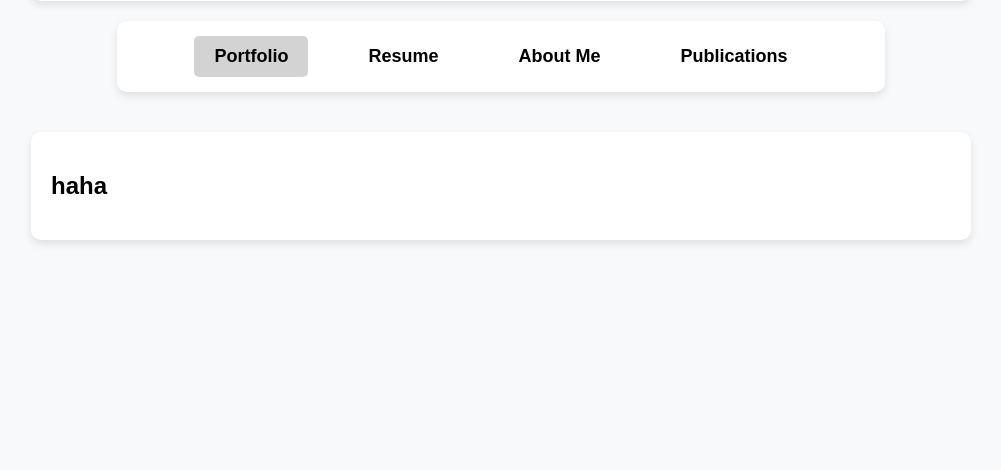
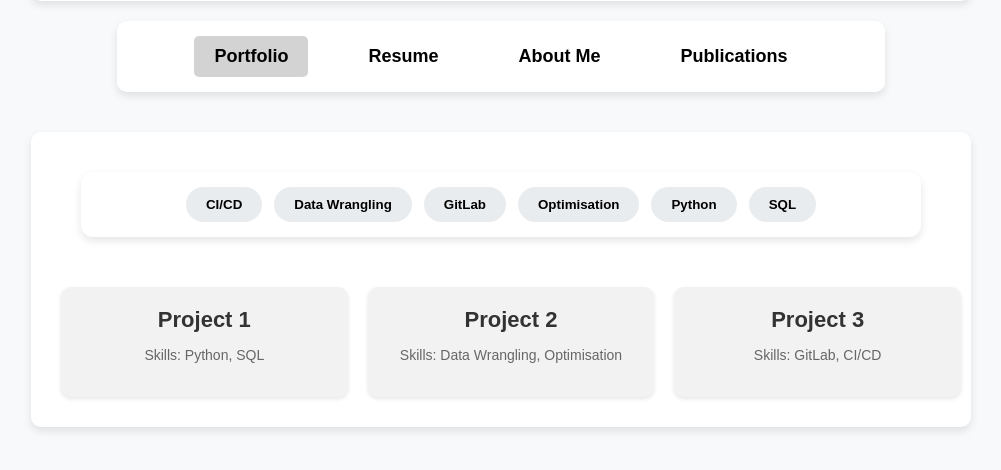
Before and after one commit to yehezkieled/portfolio_website, a Python web app: template website/templates/home.html in a window 1280 px wide. Shown: the part 169-639 px from the top of the page, without its empty margins (139-1140 px from the left). Run offline with Jinja, Linux system fonts and the light colour scheme; the template is opened without the code that fills it, so the values that code supplies are empty.

Commit message:
add filtering and portfolio page

```diff
--- a/website/static/css/style.css
+++ b/website/static/css/style.css
@@ -107,6 +107,97 @@ body {
   display: block; /* Show only the Projects section by default */
 }
 
+/* portfolio section */
+/* Filter Buttons */
+#filter-container {
+  display: flex;
+  flex-wrap: wrap;
+  gap: 12px;
+  padding: 15px 20px;
+  background-color: #ffffff;
+  border-radius: 12px;
+  box-shadow: 0 4px 8px rgba(0, 0, 0, 0.1);
+  margin: 20px auto;
+  max-width: 800px;
+  justify-content: center;
+}
+
+/* Filter Buttons */
+.filter-button {
+  padding: 10px 20px;
+  background-color: #e9ecef;
+  border: none;
+  border-radius: 20px;
+  cursor: pointer;
+  transition: background 0.3s ease, transform 0.2s ease;
+  font-weight: bold;
+}
+
+.filter-button:hover {
+  background-color: #d4d9de;
+  transform: translateY(-2px);
+}
+
+.filter-button.include {
+  background-color: #d4edda;
+  color: #155724;
+}
+
+.filter-button.exclude {
+  background-color: #f8d7da;
+  color: #721c24;
+}
+
+/* Project Cards */
+.projects {
+  display: grid;
+  grid-template-columns: repeat(auto-fit, minmax(250px, 1fr));
+  gap: 20px;
+  padding: 10px;
+  max-width: 900px;
+  width: 100%;
+}
+
+.project-card {
+  background-color: #ffffff;
+  padding: 20px;
+  border-radius: 12px;
+  box-shadow: 0 4px 8px rgba(0, 0, 0, 0.1);
+  cursor: pointer;
+  transition: transform 0.3s ease, box-shadow 0.3s ease;
+  text-align: center;
+}
+
+.project-card:hover {
+  transform: scale(1.05);
+  box-shadow: 0 6px 12px rgba(0, 0, 0, 0.15);
+}
+
+.project-card h3 {
+  margin: 0 0 10px;
+  font-size: 22px;
+  color: #333;
+}
+
+.project-card p {
+  font-size: 14px;
+  color: #666;
+}
+
+/* Responsive Design */
+@media (max-width: 768px) {
+  #filter-container {
+    flex-direction: column;
+    align-items: center;
+  }
+
+  .projects {
+    grid-template-columns: 1fr;
+  }
+}
+
+/* for the resume section */
+/* for the work exp section */
 .resume-button {
   display: inline-block;
   padding: 12px 20px;
@@ -122,8 +213,6 @@ body {
   background-color: #0056b3;
 }
 
-/* for the resume section */
-/* for the work exp section */
 .work-experience {
   margin-top: 30px;
   padding: 20px;
--- a/website/static/js/script.js
+++ b/website/static/js/script.js
@@ -27,3 +27,68 @@ function showSection(sectionId) {
 // document.addEventListener("DOMContentLoaded", function() {
 //   showSection('projects'); // Show Projects section on load
 // });
+
+// Dynamic Filter Button Generation
+document.addEventListener("DOMContentLoaded", () => {
+  const projects = document.querySelectorAll(".project-card");
+  const filterContainer = document.getElementById("filter-container");
+  const uniqueSkills = new Set();
+
+  // Extract unique skills from projects
+  projects.forEach((project) => {
+    const skills = project.dataset.skills.split(",");
+    skills.forEach((skill) => uniqueSkills.add(skill.trim()));
+  });
+
+  // Sort skills alphabetically
+  const sortedSkills = Array.from(uniqueSkills).sort();
+
+  // Create filter buttons dynamically
+  sortedSkills.forEach((skill) => {
+    const button = document.createElement("button");
+    button.className = "filter-button";
+    button.dataset.skill = skill;
+    button.textContent = skill;
+    filterContainer.appendChild(button);
+  });
+
+  filterContainer.addEventListener("click", (event) => {
+    if (event.target.classList.contains("filter-button")) {
+      const button = event.target;
+      const state = button.dataset.state;
+      button.dataset.state =
+        state === "include" ? "exclude" : state === "exclude" ? "" : "include";
+      button.classList.toggle("include", button.dataset.state === "include");
+      button.classList.toggle("exclude", button.dataset.state === "exclude");
+      applyFilters();
+    }
+  });
+
+  function applyFilters() {
+    const includeSkills = [];
+    const excludeSkills = [];
+
+    document.querySelectorAll(".filter-button").forEach((button) => {
+      if (button.dataset.state === "include")
+        includeSkills.push(button.dataset.skill);
+      if (button.dataset.state === "exclude")
+        excludeSkills.push(button.dataset.skill);
+    });
+
+    projects.forEach((project) => {
+      const skills = project.dataset.skills.split(",");
+      const includeMatch = includeSkills.every((skill) =>
+        skills.includes(skill)
+      );
+      const excludeMatch = excludeSkills.some((skill) =>
+        skills.includes(skill)
+      );
+
+      project.style.display =
+        (includeMatch && !excludeMatch) ||
+        (includeSkills.length === 0 && !excludeMatch)
+          ? "block"
+          : "none";
+    });
+  }
+});
--- a/website/templates/home.html
+++ b/website/templates/home.html
@@ -54,7 +54,36 @@
     <div id="content-container">
       <!-- portfolio section -->
       <div id="Portfolio" class="content-section">
-        <h2>haha</h2>
+        <div class="filters" id="filter-container">
+          <!-- Filters will be generated dynamically -->
+        </div>
+
+        <div class="projects">
+          <div
+            class="project-card"
+            data-skills="Python,SQL"
+            onclick="window.open('https://example.com/project1')"
+          >
+            <h3>Project 1</h3>
+            <p>Skills: Python, SQL</p>
+          </div>
+          <div
+            class="project-card"
+            data-skills="Data Wrangling,Optimisation"
+            onclick="window.open('https://example.com/project2')"
+          >
+            <h3>Project 2</h3>
+            <p>Skills: Data Wrangling, Optimisation</p>
+          </div>
+          <div
+            class="project-card"
+            data-skills="GitLab,CI/CD"
+            onclick="window.open('https://example.com/project3')"
+          >
+            <h3>Project 3</h3>
+            <p>Skills: GitLab, CI/CD</p>
+          </div>
+        </div>
       </div>
 
       <!-- resume section -->
```
Also changed, not shown: 1 other file.
